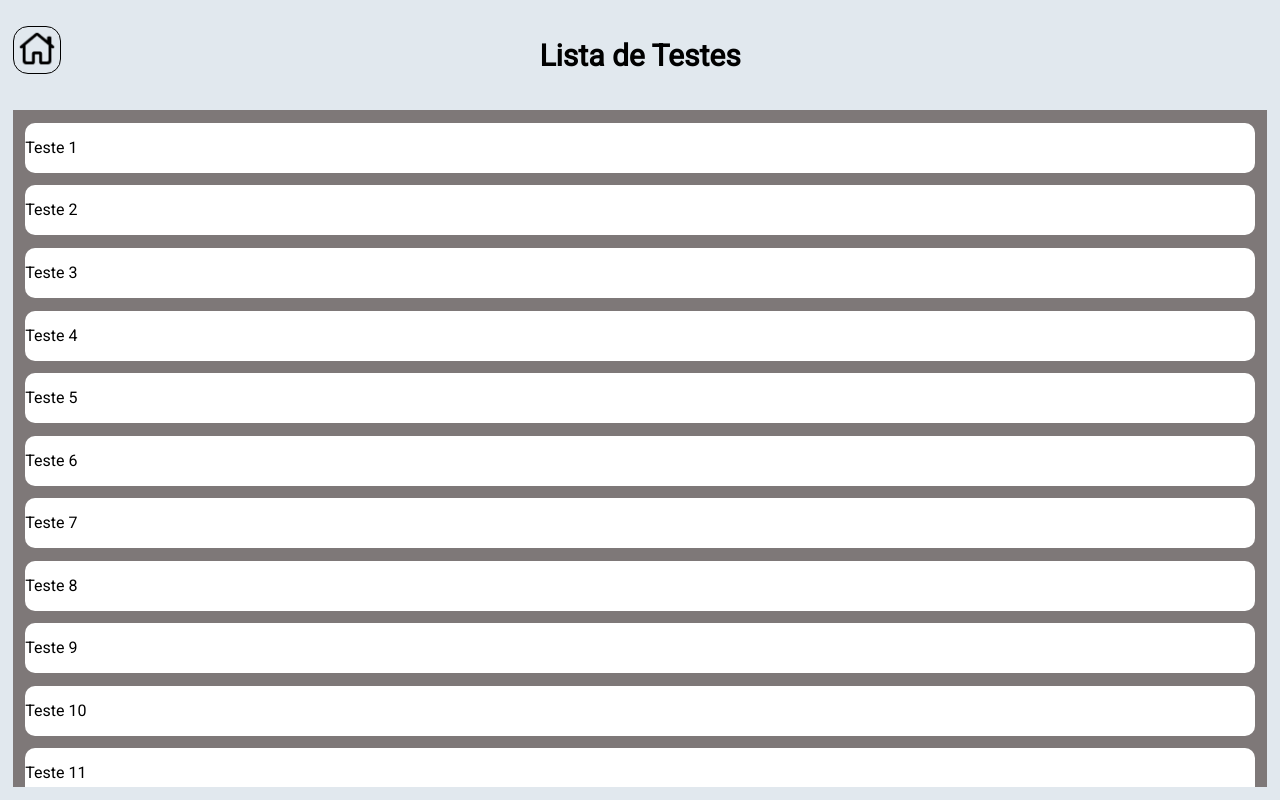
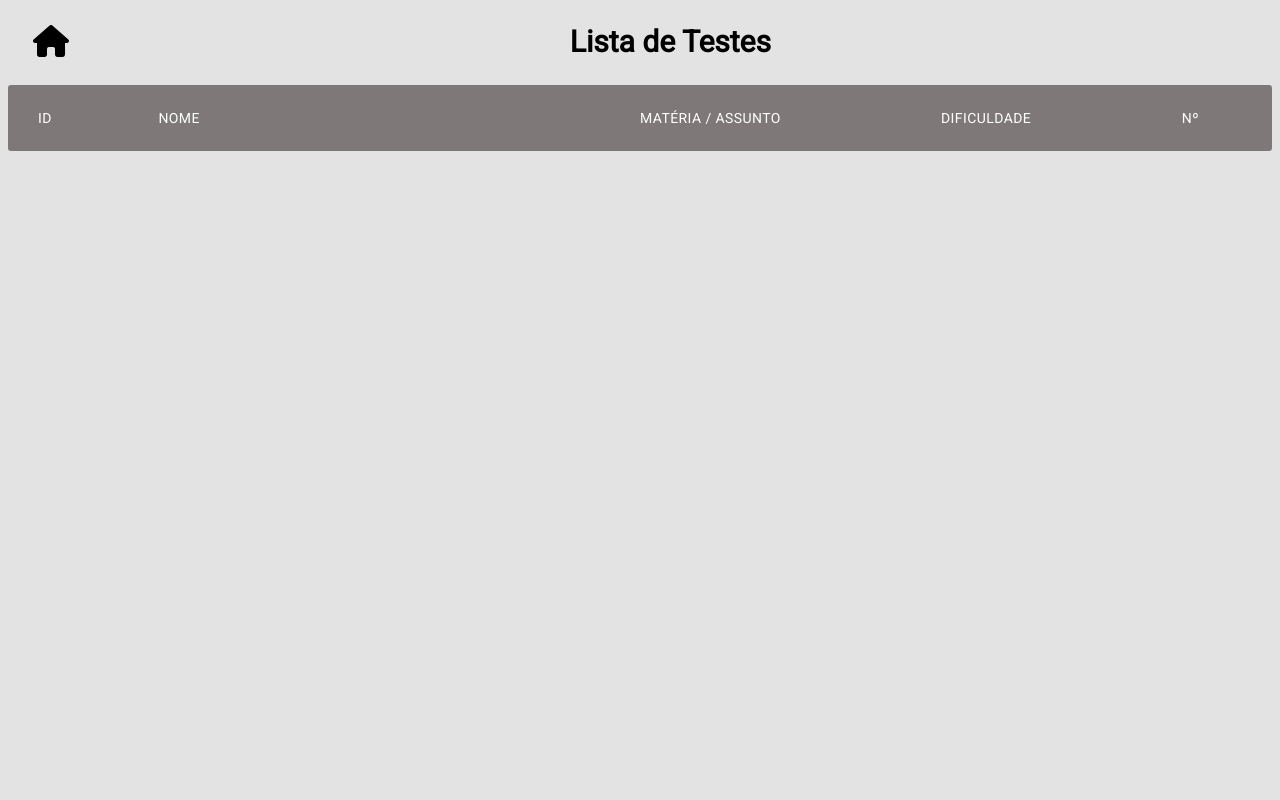
Before and after one commit to Leonardo-DeLuca/Sistema-Atividades, a website: page public/html/lista_testes.html in a window 1280 px wide. Drawn offline with Linux system fonts and the light colour scheme.

Commit message:
modificação tela testes

```diff
--- a/public/css/home.css
+++ b/public/css/home.css
@@ -7,16 +7,12 @@
 }
 
 body {
-    background-image: url("../img/backgroundHome.jpg");
-    /* background-color: #e3e3e3; */
+    background-color: #e3e3e3;
     overflow: hidden;
     height: 100%;
     background-position: center;
     background-repeat: no-repeat;
     background-size: cover;
-}
-
-header {
     display: flex;
     flex-direction: column;
     align-items: center;
@@ -45,11 +41,6 @@ header {
     justify-content: center;
     gap: 25px;
     border-radius: 15px;
-}
-
-.imgBotao {
-    width: 25%;
-    height: auto;
 }
 
 .botaoHome:hover {
--- a/public/css/lista_testes.css
+++ b/public/css/lista_testes.css
@@ -1,41 +1,31 @@
 @import url('https://fonts.googleapis.com/css2?family=Roboto&display=swap');
 
 html, body {
-    background-color: #e1e8ee;
+    background-color: #e3e3e3;
     font-family: "Roboto", Helvetica, Arial, sans-serif;
-    margin: 0;
-    height: 100%;
-    display: flex;
-    flex-direction: column;
 }
 
-body{
-}
-
-nav{
+nav {
     display: flex;
     flex-direction: row;
     margin: 1%;
-    /* gap: vw; */
 }
 
-nav a{
-    flex: 1;
-    margin: 1vw 0;
+nav i {
+    margin: 1%;
 }
 
-#tituloPag{
+#tituloPag {
     font-family: 'Roboto';
     font-size: 30px;
-    align-self: center;
+    margin: auto;
 }
 
-.right{
+.right {
     flex: 1;
 }
 
-#listaTestes{
-    background-color: #7e7878;
+/* #listaTestes{
     height: 100%;
     width: 98%;
     position: relative;
@@ -44,7 +34,7 @@ nav a{
     align-self: center;
 }
 
-#listaTestes ol{
+#listaTestes ol {
     list-style-type: none;
     padding: 0;
     margin: 0;
@@ -52,13 +42,15 @@ nav a{
     height: 100%;
 }
 
-#listaTestes ol li{
-    background-color: white;
+#listaTestes ol li {
+    background-color: #7e7878;
     margin: 1%;
+    color: white;
     border-radius: 10px;
-    line-height: 50px;
+    line-height: 40px;
     cursor: pointer;
-}
+    padding: 1%;
+} */
 
 #botaoHome{
     height: auto;
@@ -80,3 +72,85 @@ nav a{
     transform: scale(1.2);
     box-shadow: 0px 5px 5px #7e7878;
   }
+
+  ::-webkit-scrollbar {
+    display: none;
+  }
+
+
+
+
+.container {
+    max-width: 1300px;
+    margin-left: auto;
+    margin-right: auto;
+}
+h2 {
+    font-size: 26px;
+    margin: 20px 0;
+    text-align: center;
+}
+h2 small {
+    font-size: 0.5em;
+}
+
+.responsive-table{
+    padding: 0;
+}
+
+.responsive-table li {
+    border-radius: 3px;
+    padding: 25px 30px;
+    display: flex;
+    justify-content: space-between;
+    margin-bottom: 25px;
+}
+.responsive-table .table-header {
+    background-color:  #7e7878;
+    color: white;
+    font-size: 14px;
+    text-transform: uppercase;
+    letter-spacing: 0.03em;
+}
+.responsive-table .table-row {
+    background-color: #fff;
+    box-shadow: 0px 0px 9px 0px rgba(0, 0, 0, 0.1);
+    cursor: pointer;
+}
+.responsive-table .col-1 {
+    flex-basis: 10%;
+}
+.responsive-table .col-2 {
+    flex-basis: 40%;
+}
+.responsive-table .col-3 {
+    flex-basis: 25%;
+}
+.responsive-table .col-4 {
+    flex-basis: 20%;
+}
+.responsive-table .col-5 {
+    flex-basis: 5%;
+}
+@media all and (max-width: 767px) {
+    .responsive-table .table-header {
+        display: none;
+   }
+    .responsive-table li {
+        display: block;
+   }
+    .responsive-table .col {
+        flex-basis: 100%;
+   }
+    .responsive-table .col {
+        display: flex;
+        padding: 10px 0;
+   }
+    .responsive-table .col:before {
+        color: #6c7a89;
+        padding-right: 10px;
+        content: attr(data-label);
+        flex-basis: 50%;
+        text-align: right;
+   }
+}
--- a/public/html/lista_testes.html
+++ b/public/html/lista_testes.html
@@ -4,35 +4,33 @@
     <meta charset="UTF-8">
     <meta http-equiv="X-UA-Compatible" content="IE=edge">
     <meta name="viewport" content="width=device-width, initial-scale=1.0">
+    <link rel="stylesheet" href="https://cdnjs.cloudflare.com/ajax/libs/font-awesome/6.4.0/css/all.min.css" integrity="sha512-iecdLmaskl7CVkqkXNQ/ZH/XLlvWZOJyj7Yy7tcenmpD1ypASozpmT/E0iPtmFIB46ZmdtAc9eNBvH0H/ZpiBw==" crossorigin="anonymous" referrerpolicy="no-referrer" />
     <link rel="stylesheet" href="../css/lista_testes.css">
     <title>Testes</title>
 </head>
 <body>
     <nav>
-        <a onclick="onClickHome()"><img src="../img/botaoVoltar.png" title="Home" id="botaoHome" class="hover1" alt="botãoHome"></a>
+        <i onclick="onClickHome()" class="fa-solid fa-house hover1 fa-2x"></i>
         <h1 id="tituloPag">Lista de Testes</h1>
-        <div class="right"></div>
     </nav>
-    <section id="listaTestes">
-        <ol>
-            <li><a onclick="onClickTeste()">Teste 1</a></li>
-            <li><a onclick="onClickTeste()">Teste 2</a></li>
-            <li><a onclick="onClickTeste()">Teste 3</a></li>
-            <li><a onclick="onClickTeste()">Teste 4</a></li>
-            <li><a onclick="onClickTeste()">Teste 5</a></li>
-            <li><a onclick="onClickTeste()">Teste 6</a></li>
-            <li><a onclick="onClickTeste()">Teste 7</a></li>
-            <li><a onclick="onClickTeste()">Teste 8</a></li>
-            <li><a onclick="onClickTeste()">Teste 9</a></li>
-            <li><a onclick="onClickTeste()">Teste 10</a></li>
-            <li><a onclick="onClickTeste()">Teste 11</a></li>
-            <!-- <li><a onclick="onClickTeste()">Teste 12</a></li>
-            <li><a onclick="onClickTeste()">Teste 13</a></li>
-            <li><a onclick="onClickTeste()">Teste 14</a></li>
-            <li><a onclick="onClickTeste()">Teste 15</a></li> -->
-
-        </ol>
-    </section>
+        <div class="container">
+            <ul class="responsive-table">
+              <li class="table-header">
+                <div class="col col-1">Id</div>
+                <div class="col col-2">Nome</div>
+                <div class="col col-3">Matéria / Assunto</div>
+                <div class="col col-4">Dificuldade</div>
+                <div class="col col-5">Nº </div>
+              </li>
+              <!-- <li class="table-row">
+                <div class="col col-1" data-label="Job Id">1</div>
+                <div class="col col-2" data-label="Customer Name">Avaliação ciencias da computação 5 fase</div>
+                <div class="col col-3" data-label="Amount">$350</div>
+                <div class="col col-4" data-label="Dificuldade">Facil</div>
+                <div class="col col-5" data-label="Payment Status">Pending</div>
+              </li> -->
+            </ul>
+          </div>
 </body>
 
 </html>
--- a/public/js/home.js
+++ b/public/js/home.js
@@ -9,5 +9,5 @@ const onClickResultados = async () => {
 };
 
 const onClickTestes = async () => {
-
+    window.location.href = `${URL_BASE}/testes/lista`;
 };
--- a/rotas/testes.rotas.js
+++ b/rotas/testes.rotas.js
@@ -2,7 +2,7 @@ const express = require('express');
 const { listaTestesView, cadastroTestesView, salvar } = require('../controller/TestesController');
 const router = express.Router();
 
-router.get('/listar', listaTestesView);
+router.get('/lista', listaTestesView);
 
 router.get('/cadastro', cadastroTestesView);
 
```
Also changed, not shown: public/html/home.html (+4 -5 lines).
